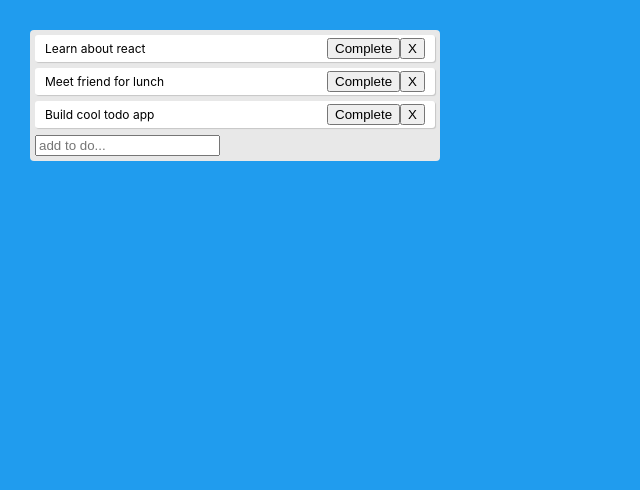
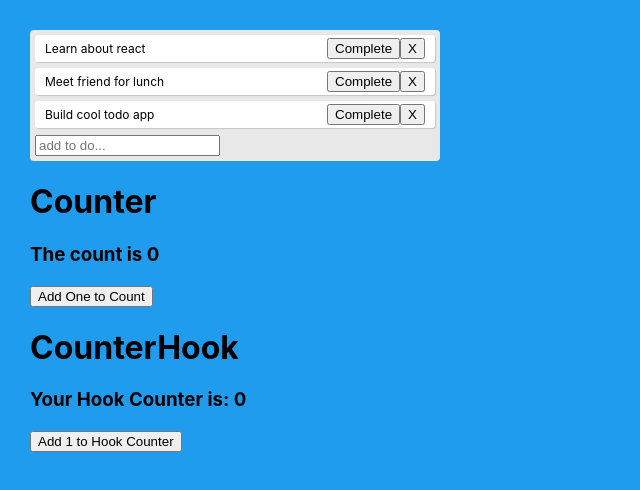
Before and after one commit to Cuthbert20/hooks-my-project, a React (Create React App) app: page / in a window 1280 px wide. Shown: the top 490 px of the page, without its empty margins (0-640 px from the left). Built offline with nearby package versions, Linux system fonts and the light colour scheme.

Commit message:
teaching basics of hooks

```diff
--- a/src/App.js
+++ b/src/App.js
@@ -1,5 +1,7 @@
 import React, { useState } from "react";
 import "./App.css";
+import Counter from "./Components/Counter/Counter";
+import CounterHook from "./Components/Counter/CounterHook";
 //destructuring todo and index from props
 function Todo({ todo, index, completeTodo, deleteTodo }) {
   return (
@@ -95,6 +97,8 @@ function App() {
         {/* passing addTodo to TodoForm */}
         <TodoForm addTodo={addTodo} />
       </div>
+      <Counter />
+      <CounterHook />
     </div>
   );
 }
--- /dev/null
+++ b/src/Components/Counter/Counter.js
@@ -0,0 +1,26 @@
+import React, { Component } from "react";
+
+export default class Counter extends Component {
+  constructor(props) {
+    super(props);
+    this.state = {
+      count: 0
+    };
+    //binding
+    this.increment = this.increment.bind(this);
+  }
+  increment() {
+    this.setState({ count: this.state.count + 1 });
+    console.log(this.state.count + 1);
+  }
+  render() {
+    const { count } = this.state;
+    return (
+      <div>
+        <h1>Counter</h1>
+        <h3>The count is {count}</h3>
+        <button onClick={this.increment}>Add One to Count</button>
+      </div>
+    );
+  }
+}
--- /dev/null
+++ b/src/Components/Counter/CounterHook.js
@@ -0,0 +1,17 @@
+import React, { useState } from "react";
+
+function CounterHook(props) {
+  const [count, setCount] = useState(0);
+  function handleCount() {
+    setCount(count + 1);
+  }
+  return (
+    <div>
+      <h1>CounterHook</h1>
+      <h3>Your Hook Counter is: {count}</h3>
+      <button onClick={handleCount}>Add 1 to Hook Counter</button>
+    </div>
+  );
+}
+
+export default CounterHook;
```
Also changed, not shown: src/Notes/hooks-info.md (added, +3 -0 lines).
